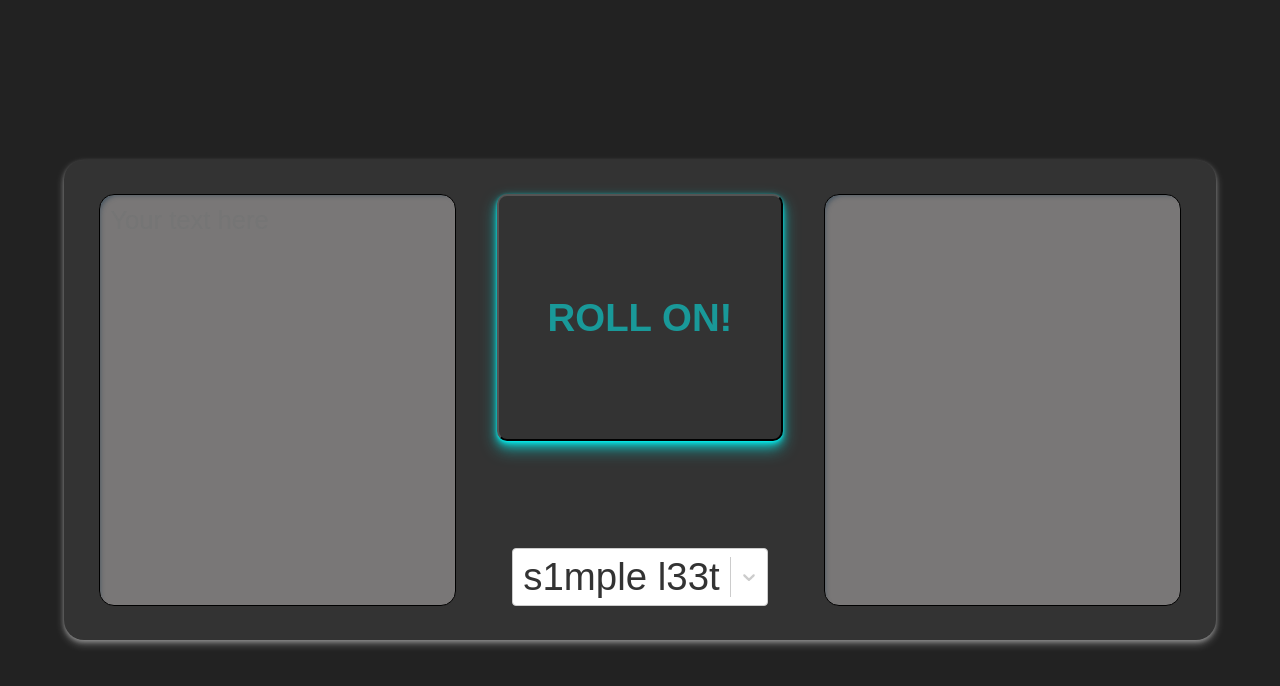
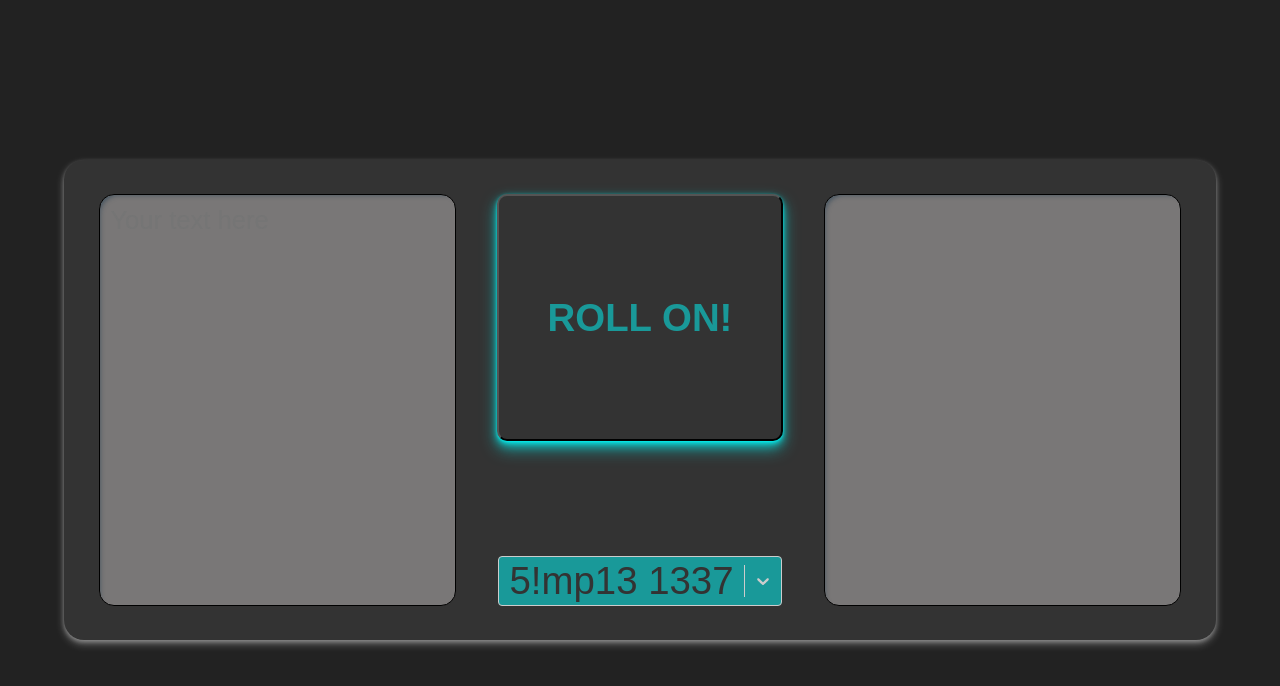
Before and after one commit to i0ji/p_leet_translater, a React (Create React App) app: page / in a window 1280 px wide. Shown: the top 686 px of the page. Built offline with nearby package versions, Linux system fonts and the light colour scheme; a web font is replaced by a local one.

Commit message:
styling attempts

```diff
--- a/src/components/DropDownMenu/DropDownMenu.tsx
+++ b/src/components/DropDownMenu/DropDownMenu.tsx
@@ -1,10 +1,10 @@
 import Select from "react-select";
-import styles from "./DropDownMenu.module.scss";
-//import "./DropDownMenu.scss"
-// import { DropDownMenuStyles } from "./DropDownMenuStyles";
+// import styles from "./DropDownMenu.module.scss";
+// import "./DropDownMenu.scss"
+import { DropDownMenuStyles } from "./DropDownMenuStyles";
 
 const options = [
-  { value: "sl", label: "s1mple l33t" },
+  { value: "sl", label: "5!mp13 1337" },
   { value: "ml", label: "^^1[)113 13\\/31" },
   { value: "hl", label: "|-|42[) 1337" },
 ];
@@ -16,20 +16,17 @@ export default function DropDownMenu(props: any) {
 
   return (
     <Select
-      classNames={{
-        control: (state) => {
-          state.isFocused ? "border-red-600" : "border-grey-300"},
-        option: () => {
-          backgroundColor: 'red'
-        }
-      }}
+      styles={DropDownMenuStyles}
       value={props.selectedLevel}
       defaultValue={options[0]}
       onChange={handleLevelChange}
       options={options}
-      // classNamePrefix={'dd'}
       menuPlacement={"top"}
-      hideSelectedOptions={true}
+      hideSelectedOptions={false}
+      isSearchable={false}
+      menuPosition={'fixed'}
+
+      // menuIsOpen={false}
     />
   );
 }
--- a/src/components/DropDownMenu/DropDownMenuStyles.ts
+++ b/src/components/DropDownMenu/DropDownMenuStyles.ts
@@ -1,46 +1,26 @@
 
-// export const DropDownMenuStyles = {
-//     option: (provided: any, state: any) => ({
-//         fontSize: '70%',
-//         backgroundColor: 'rgba(0, 255, 255, 0.5)',
-//         border: 'none',
-//         color: state.isSelected ? 'rgba(0, 255, 255, 0.5)' : 'black',
-//         padding: 20,
-//     }),
-//     container: (provided: any, state: any) => ({
-//         minWidth: '80%',
-//         width: '90%',
-//         backgroundColor: '#333',
-//         border: 'none',
-//         borderRadius: '15px',
-//         display: 'flex',
-//         justifyContent: 'center',
-//         alignItems: 'center'
-//     }),
-//     control: (provided: any, state: any) => ({
-//         minWidth: '80%',
-//         backgroundColor: '#333',
-//         color: 'rgba(0, 255, 255, 0.5)',
-//     }),
-//     valueContainer: (provided: any) => ({
-//         background: '#333',
-//         borderRadius: '10px',
-//         height: '10%',
-//         minWidth: '80%',
-//         boxShadow: '10px 10px 10px rgba(0, 255, 255, 0.5)'
-//     }),
-//     menu: () => ({
-//         backgroundColor: '#333',
-//         color: 'rgba(0, 255, 255, 0.5)',
-//     }),
-//     indicator: (provided: any, state: any) => ({
-//         display: 'none',
-//         minWidth: '80%',
-//         backgroundColor: 'red',
-//         color: 'rgba(0, 255, 255, 0.5)',
-//     }),
-//     select__control: () => ({
-//         backgroundColor: 'red'
-//     })
-// };
-export {}
+const leadGrey = '#333';
+const midGrey = '#797777'
+const leadTurq = 'rgba(0, 255, 255, 0.5)';
+const testRed = 'red';
+
+export const DropDownMenuStyles = {
+    container: () => ({
+        display: 'flex',
+        justifyContent: 'center',
+        alignItems: 'center',
+        borderRadius: '10px',
+    }),
+    control: (styles: any) => ({
+        ...styles,
+        backgroundColor: leadTurq,
+        width: '100%'
+    }),
+    option: (styles: any, state: any) => ({
+        // backgroundColor: state.isSelected ? leadTurq : midGrey,
+        backgroundColor: state.isFocused? leadTurq : midGrey,
+
+    }),
+}
+
+// export {}
```
Also changed, not shown: src/components/DropDownMenu/DropDownMenu.scss (+4 -17 lines).
